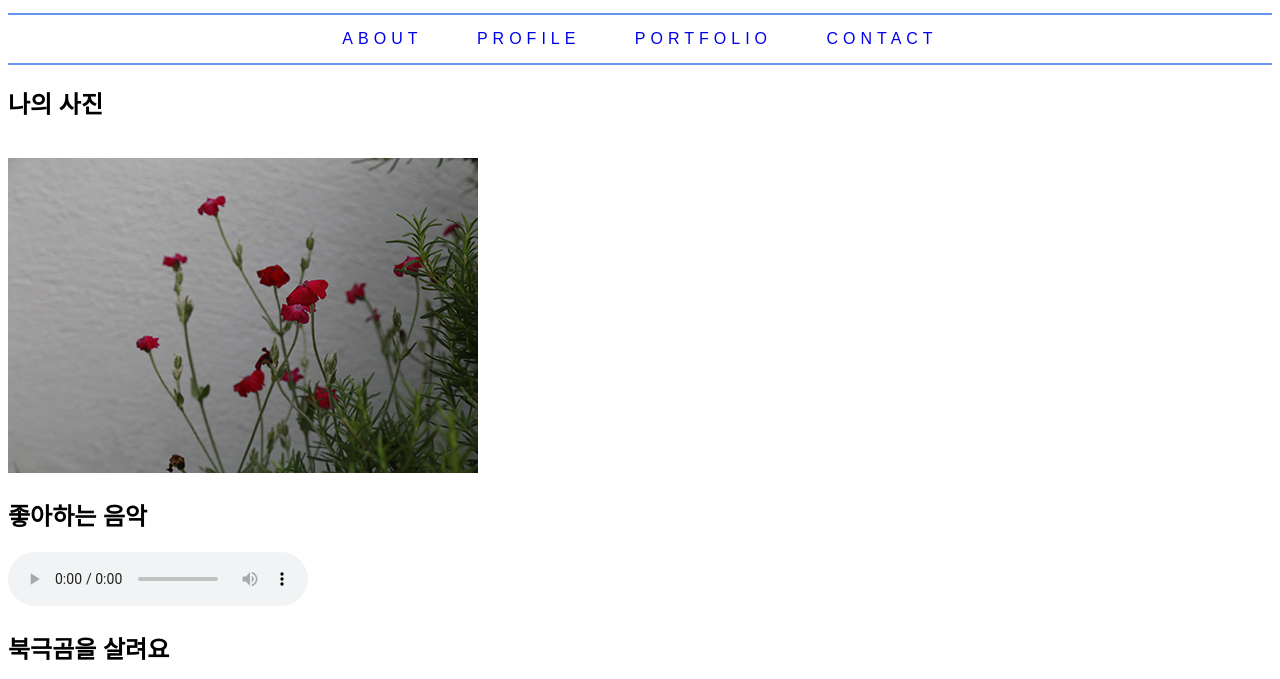
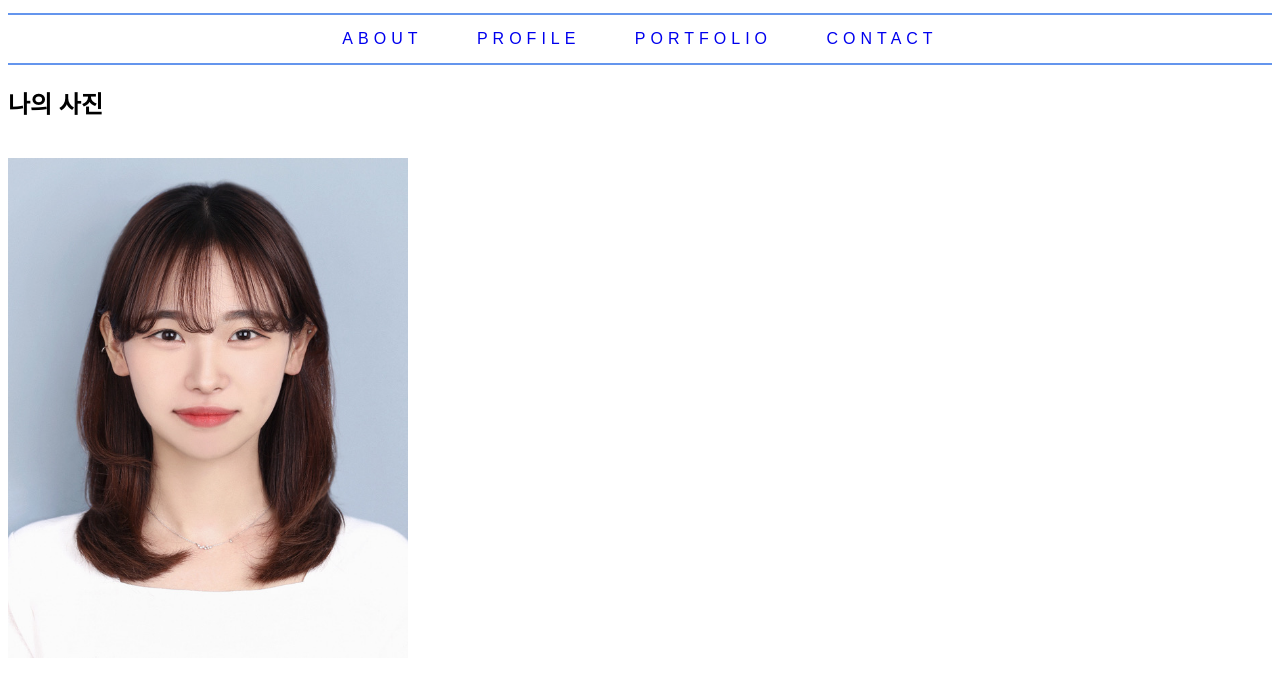
Before and after one commit to 20193136/ochae, a plain HTML site: page index.html in a window 1280 px wide. Shown: the part 47-726 px from the top of the page. Drawn offline with Linux system fonts and the light colour scheme.

Commit message:
Add files via upload

```diff
--- a/index.html
+++ b/index.html
@@ -55,14 +55,13 @@
          </ul>
      </nav>
      <section>
-
          <div id="profile">  <h2>나의 사진</h2><br>
-            <img src="images/img2.jpg" alt="" >
+            <img src="images/yc_img.jpg" height="500" width="400" >
             <h2>좋아하는 음악</h2>
             <audio src="./media/music01.mp3" controls>
                 지원하지 않는 브라우저 입니다.
             </audio>
-            <h2>북극곰을 살려요</h2>
+            <h2 style="font-size: x-large; color :cornflowerblue;">북극곰을 살려요</h2>
             <video src="./media/movie.mp4" controls></video><br>
             <iframe width="875" height="492" src="https://www.youtube.com/embed/CjicesR-5S4" title="YouTube video player" frameborder="0" allow="accelerometer; autoplay; clipboard-write; encrypted-media; gyroscope; picture-in-picture" allowfullscreen></iframe><br>
             <hr>
```
Also changed, not shown: images/yc_img.jpg (added), 1 other file.
